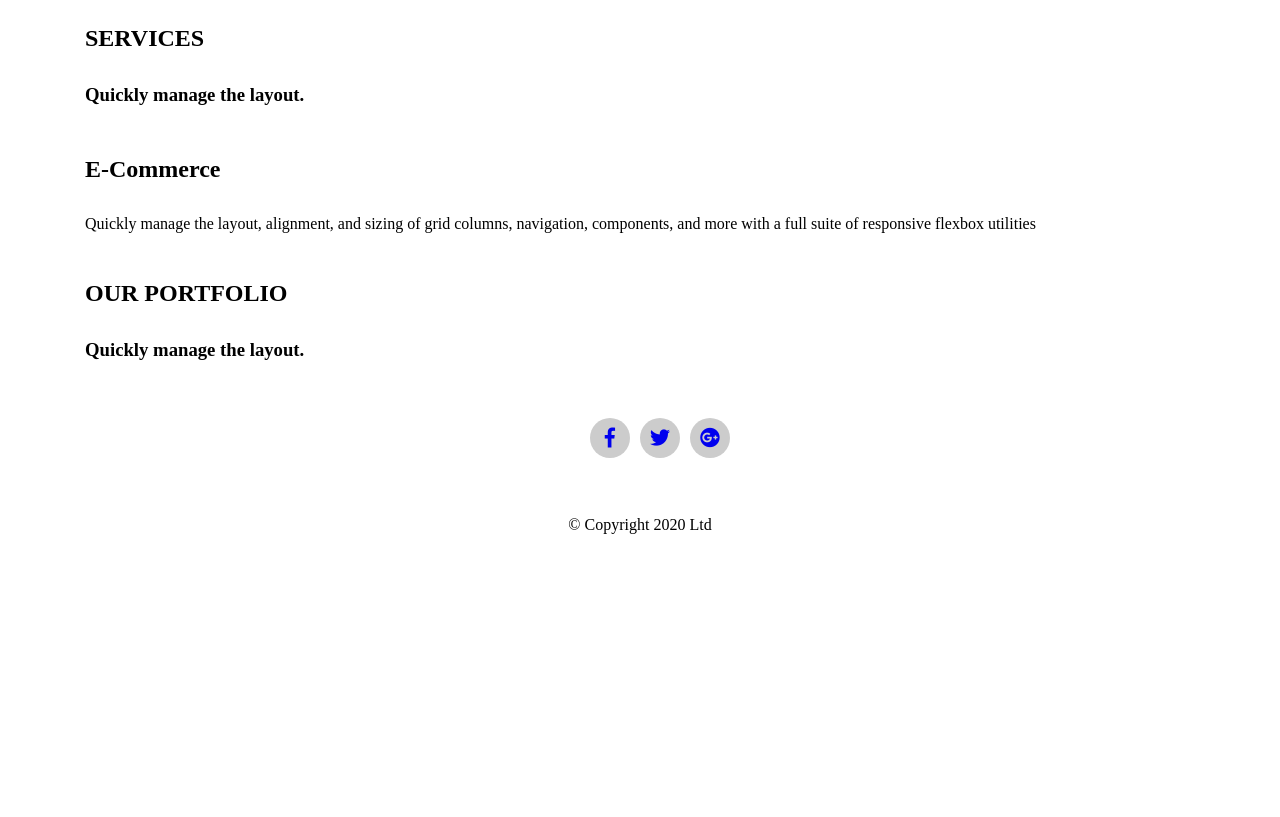
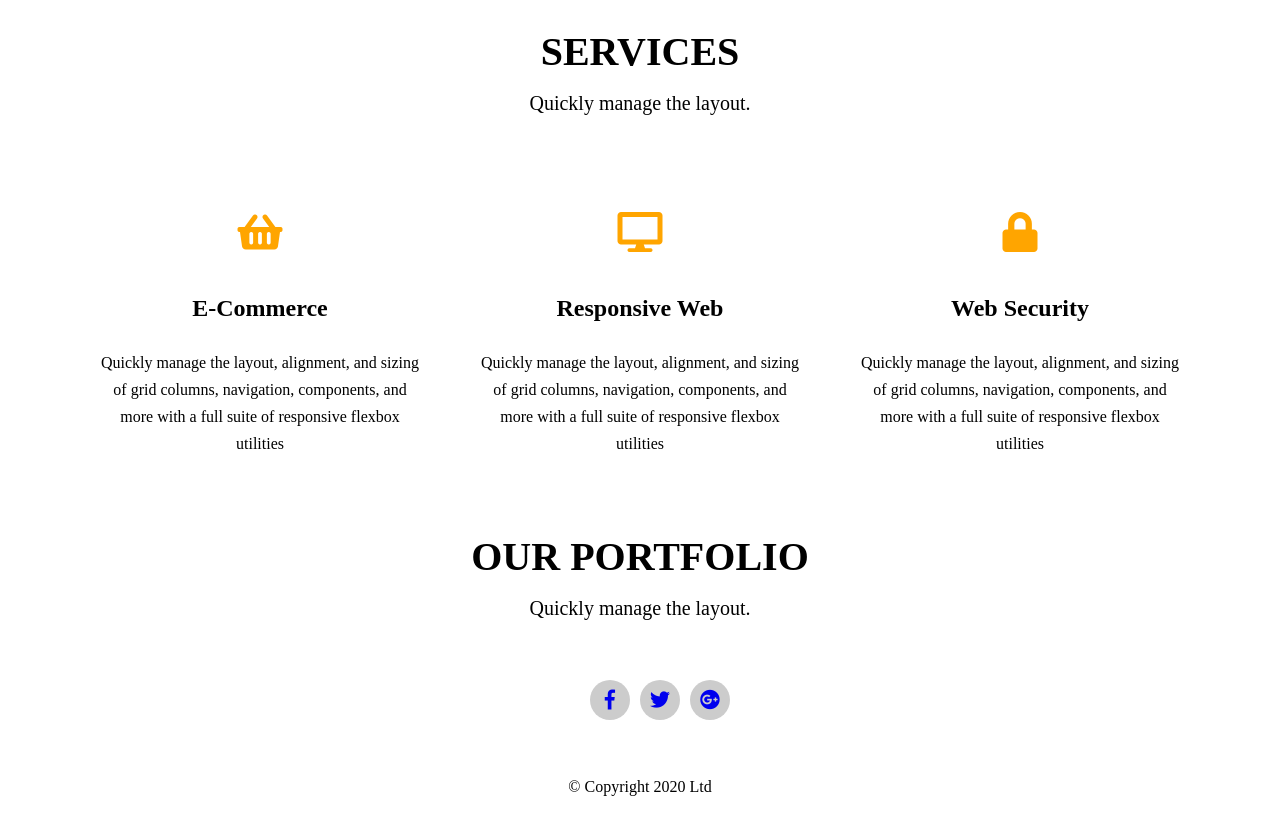
Before and after one commit to dygus4/Studio, a website: page index.html in a window 1280 px wide. Shown: the part 802-1619 px from the top of the page. Before the commit the page ends 1357 px from the top, so only its background shows below. Drawn offline with nearby package versions, Linux system fonts and the light colour scheme.

Commit message:
Add services in html and css

```diff
--- a/css/style.css
+++ b/css/style.css
@@ -96,6 +96,26 @@ body {
 .social-media {
     margin: 48px;
 }
+
 .copy {
     text-align: center;
 }
+.section-title {
+    font-size: 40px;
+    margin: 20px 0 0 0;
+    text-align: center;
+}
+.two-title {
+    margin: 0 0 50px 0;
+    text-align: center;
+    font-size: 20px;
+    font-weight: 200;
+}
+.column {
+    text-align: center;
+    padding: 30px;
+}
+.icon{
+    font-size: 40px;
+    color: orange;
+}
--- a/index.html
+++ b/index.html
@@ -46,16 +46,32 @@
                 <h1 class="section-title">SERVICES</h1>
                 <h3 class="two-title">Quickly manage the layout.</h3>
                 <div class="row">
-                    <div class="col">
+                    <div class="col column">
                         <div class="icon">
-
+                            <i class="fas fa-shopping-basket"></i>
                         </div>
                         <div class="text">
                             <h2>E-Commerce</h2>
                             <p>Quickly manage the layout, alignment, and sizing of grid columns, navigation, components, and more with a full suite of responsive flexbox utilities</p>
-
                         </div>
-
+                    </div>
+                    <div class="col column">
+                        <div class="icon">
+                            <i class="fas fa-desktop"></i>
+                        </div>
+                        <div class="text">
+                            <h2>Responsive Web</h2>
+                            <p>Quickly manage the layout, alignment, and sizing of grid columns, navigation, components, and more with a full suite of responsive flexbox utilities</p>
+                        </div>
+                    </div>
+                    <div class="col column">
+                        <div class="icon">
+                            <i class="fas fa-lock"></i>
+                        </div>
+                        <div class="text">
+                            <h2>Web Security</h2>
+                            <p>Quickly manage the layout, alignment, and sizing of grid columns, navigation, components, and more with a full suite of responsive flexbox utilities</p>
+                        </div>
                     </div>
                 </div>
             </div>
@@ -64,6 +80,7 @@
             <div class="container">
                 <h1 class="section-title">OUR PORTFOLIO</h1>
                 <h3 class="two-title">Quickly manage the layout.</h3>
+
             </div>
         </section>
         <footer class="page-footer">
```
